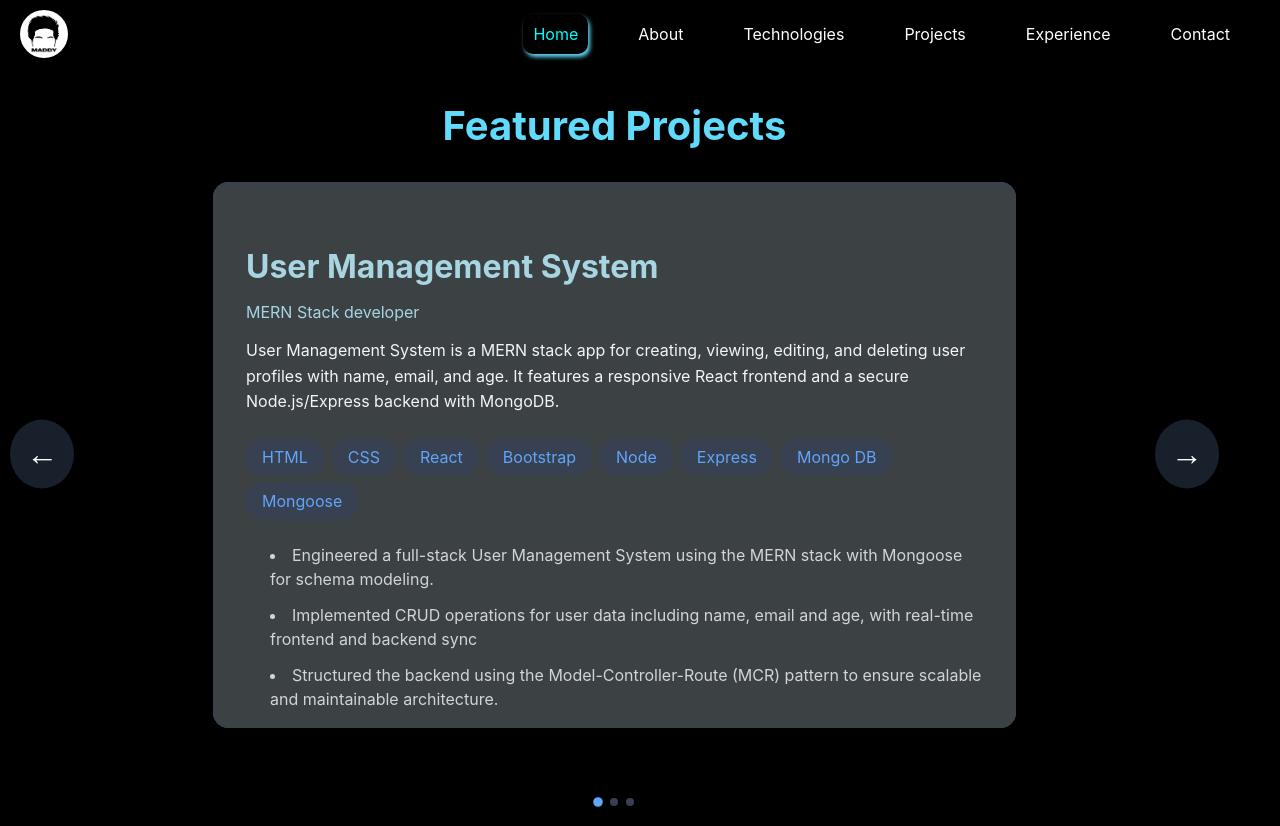
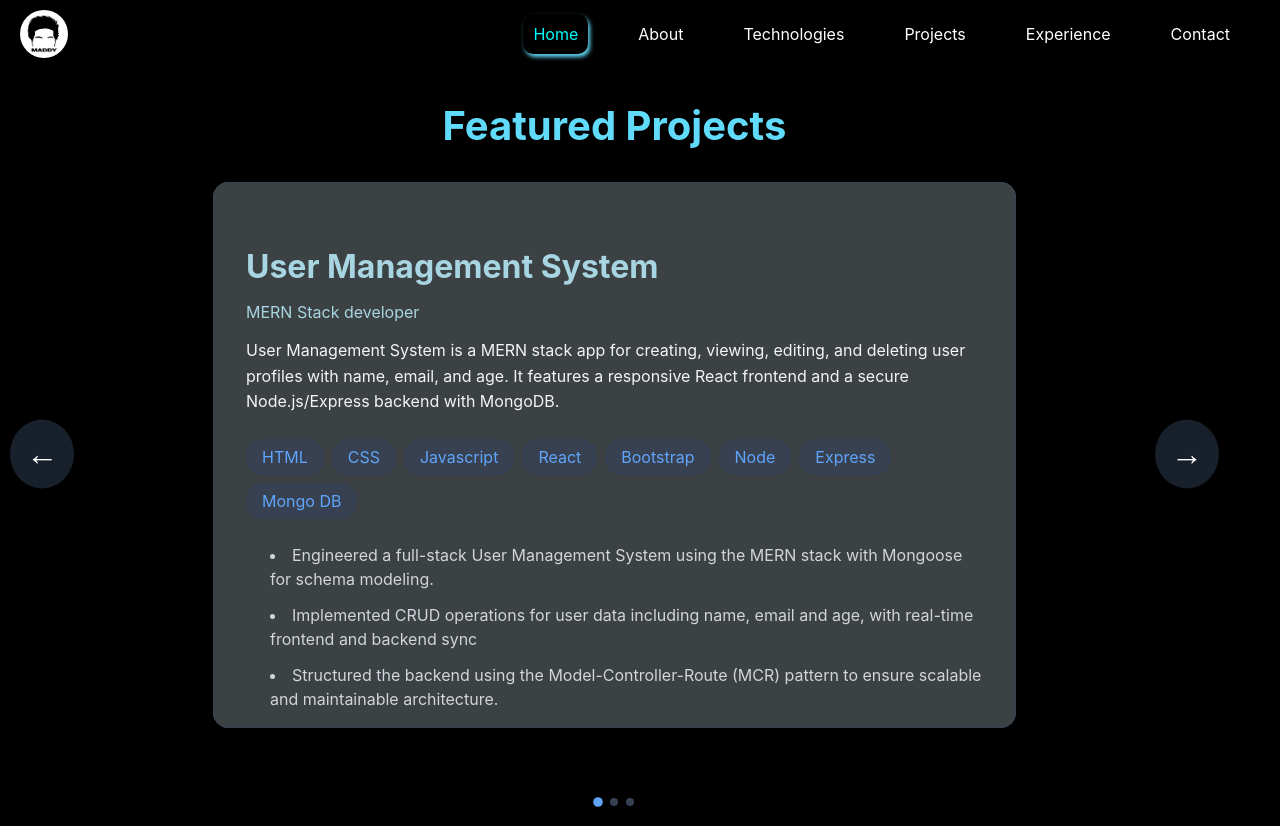
Before and after one commit to Madhanm2001/My-portfolio, a React (Create React App) app: page /Projects in a window 1280 px wide. Built offline with nearby package versions, Linux system fonts and the light colour scheme; the HTML template or start-up script is replaced by a standard one.

Commit message:
update Environment Technologies

```diff
--- a/src/components/Project.js
+++ b/src/components/Project.js
@@ -107,7 +107,7 @@ const Project = () => {
       name: "Free Technical Webinar Feature",
       role: "React Developer",
       description: "Tech Webinar Management System for Monitoring Candidate Sessions on Zoom in our product.",
-      technologies: ['HTML','CSS','Javascript',"Bootstrap","React", "Redux"],
+      technologies: ['HTML','CSS','Javascript',"Bootstrap","React(Class Component)", "Redux"],
       responsibilities: [
         "UI Design: Developing intuitive, user-friendly interfaces for monitoring Zoom candidate sessions.",
         "Zoom API Integration: Implementing Zoom API to fetch and display real-time session data.",
@@ -119,7 +119,7 @@ const Project = () => {
       name: "Task Ticket Rising Feature",
       role: "React Developer",
       description: "Task Management with Ticket Raising, Email Notifications, and Employee Data Management.",
-      technologies: ['HTML','CSS', 'Javascript',"Bootstrap","React", "Redux"],
+      technologies: ['HTML','CSS', 'Javascript',"Bootstrap","React(Class Component)", "Redux"],
       responsibilities: [
         "UI Design: Creating user-friendly interfaces for managing tasks, ticket raising, and employee data.",
         "Ticket Management: Implementing dynamic ticket creation, viewing, and updating features.",
@@ -143,7 +143,7 @@ const Project = () => {
       name: "User Management System",
       role: "MERN Stack developer",
       description: "User Management System is a MERN stack app for creating, viewing, editing, and deleting user profiles with name, email, and age. It features a responsive React frontend and a secure Node.js/Express backend with MongoDB.",
-      technologies: ['HTML','CSS', "React", "Bootstrap", "Node", 'Express','Mongo DB', 'Mongoose'],
+      technologies: ['HTML','CSS','Javascript', "React", "Bootstrap", "Node", 'Express','Mongo DB'],
       responsibilities: [
         "Engineered a full-stack User Management System using the MERN stack with Mongoose for schema modeling.",
         "Implemented CRUD operations for user data including name, email and age, with real-time frontend and backend sync",
```
